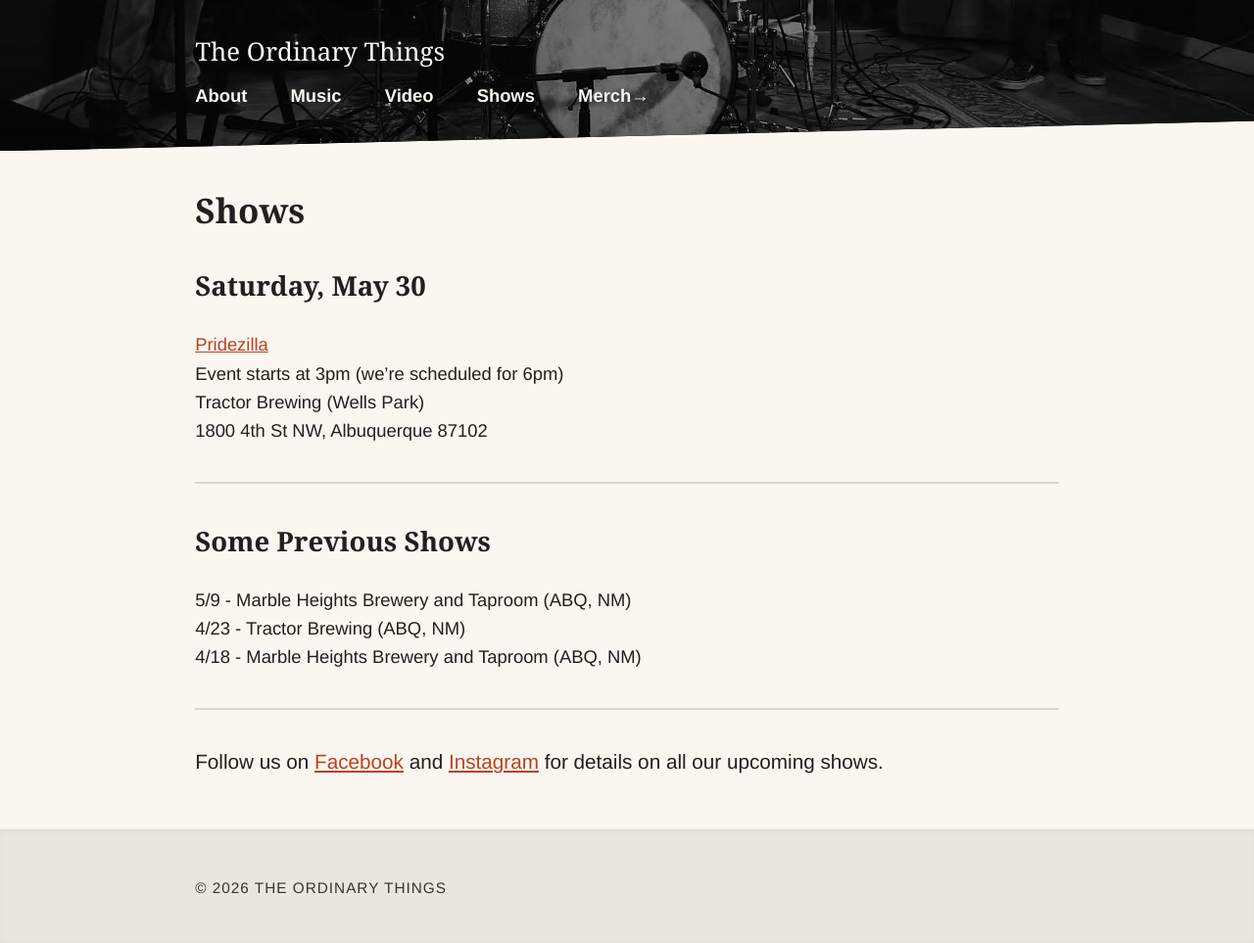
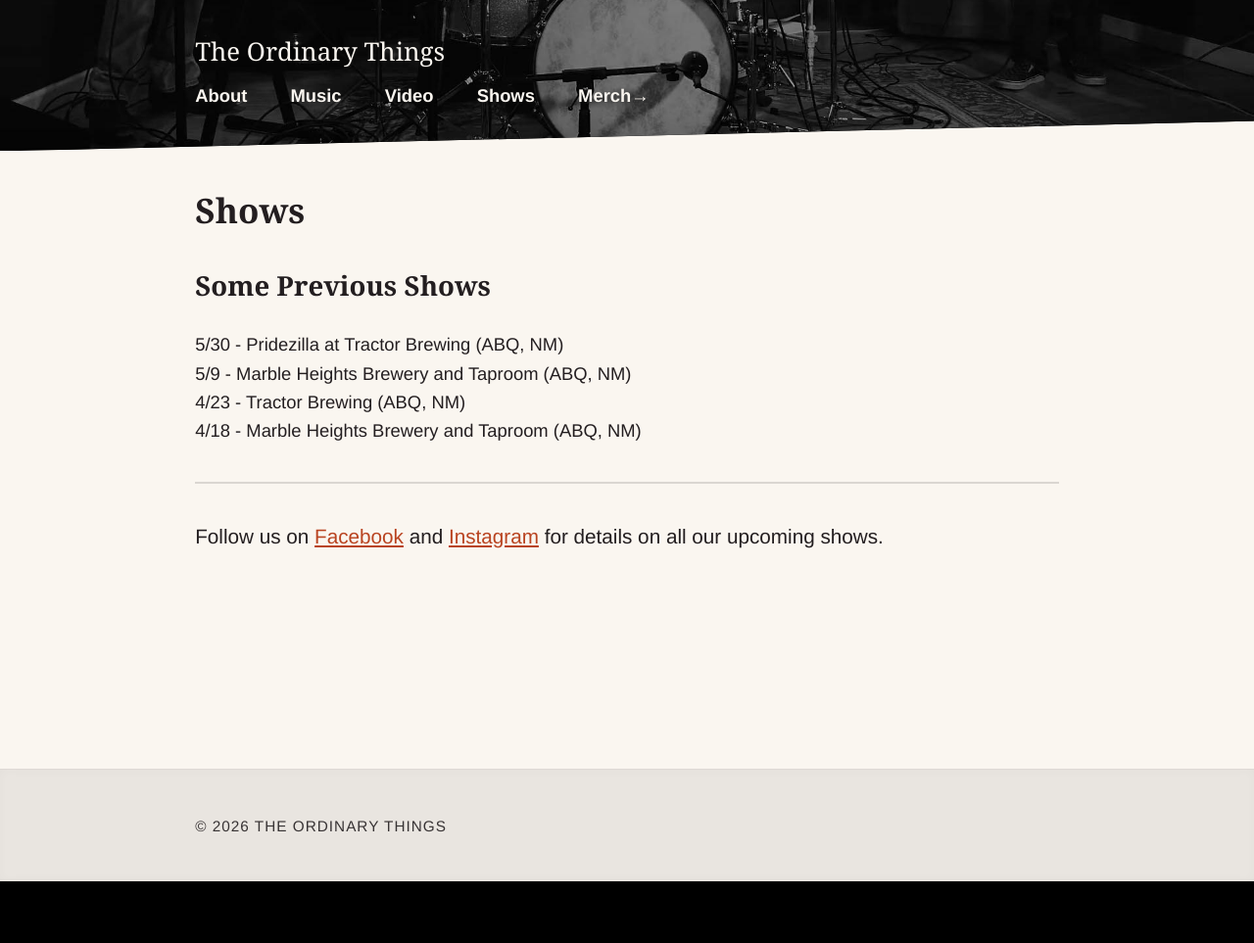
Before and after one commit to nsmsn/theordinarythings, a Jekyll site: the page built from shows.md, in a window 1280 px wide. Shown: the whole page at 98% size. Built offline with Jekyll 4.4.1, drawn with Linux system fonts in a browser that asks for light colours; some web fonts are replaced; after the commit the page ends 900 px from its top, so only the background shows below that.

Commit message:
Updated Shows

```diff
--- a/shows.md
+++ b/shows.md
@@ -5,16 +5,9 @@ permalink: "/shows/"
 layout: page
 ---
 
-## Saturday, May 30
-[Pridezilla](https://www.pridezilla.org/)<br>
-Event starts at 3pm (we're scheduled for 6pm)<br>
-Tractor Brewing (Wells Park)<br>
-1800 4th St NW, Albuquerque 87102
-
----
-
 ## Some Previous Shows
 
+5/30 - Pridezilla at Tractor Brewing (ABQ, NM)<br>
 5/9 - Marble Heights Brewery and Taproom (ABQ, NM)<br>
 4/23 - Tractor Brewing (ABQ, NM)<br>
 4/18 - Marble Heights Brewery and Taproom (ABQ, NM)<br>
```
